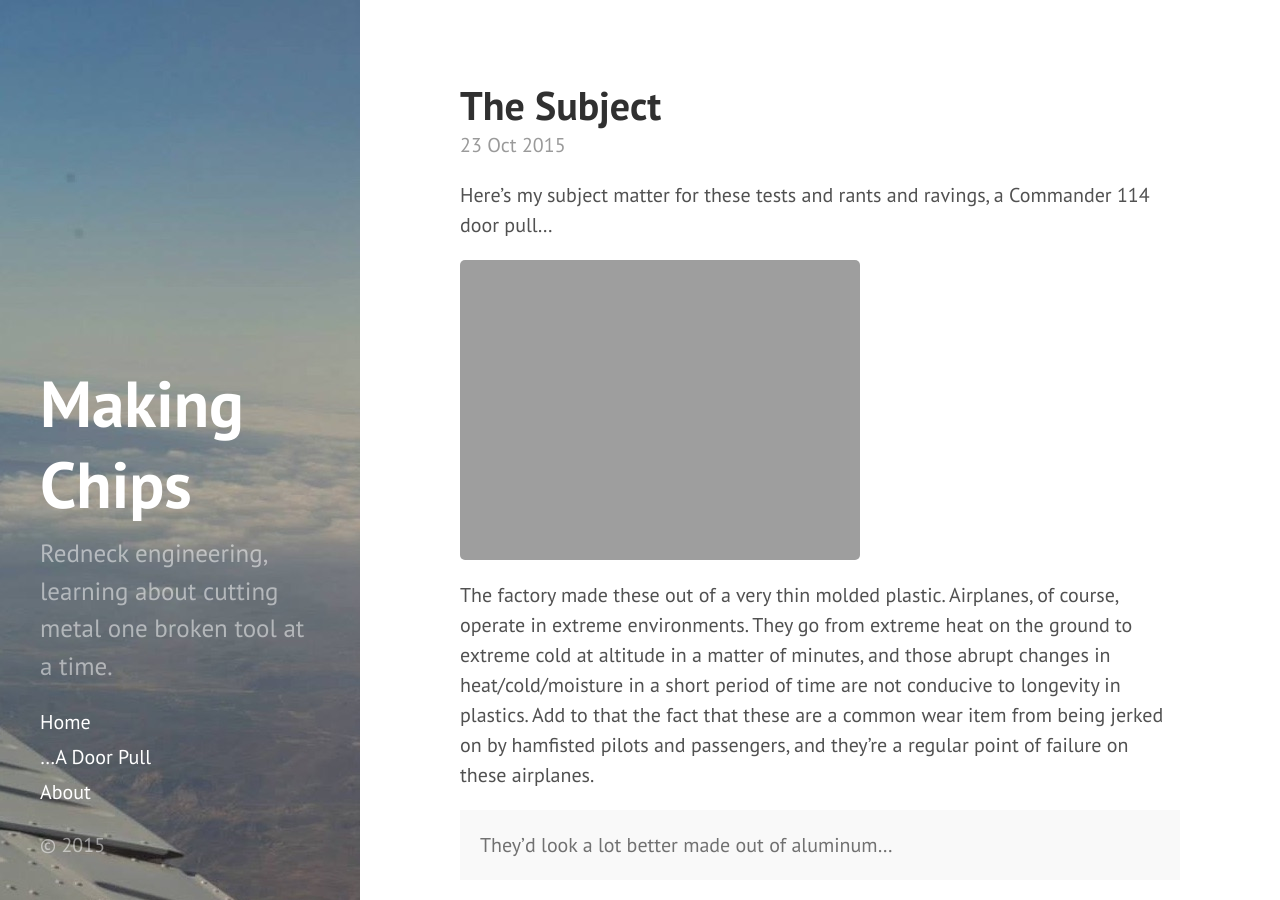
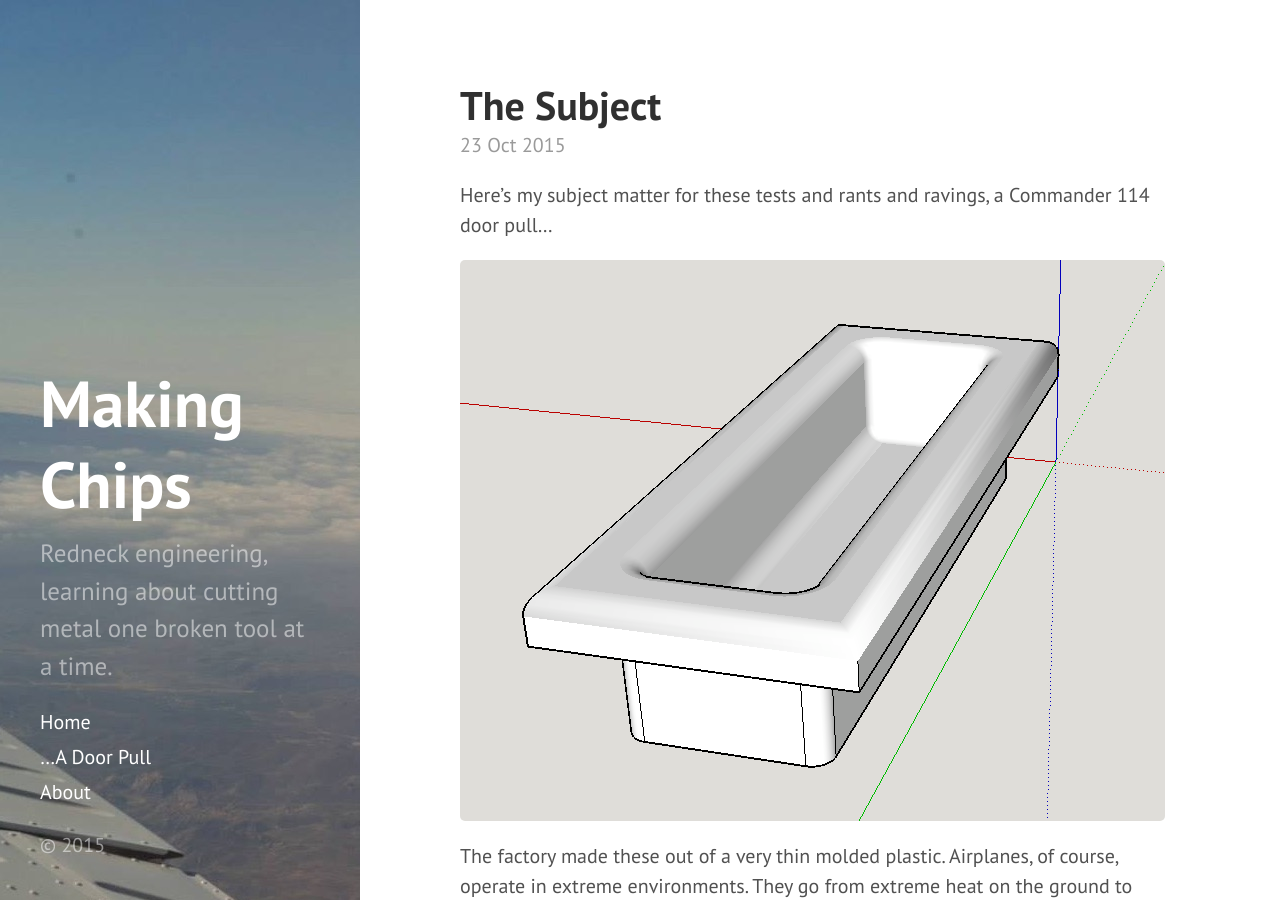
Before and after one commit to makingchips/makingchips.github.io, a Jekyll site: the page built from _posts/2015-10-23-The-Subject.md, in a window 1280 px wide and 900 px high. Built offline with Jekyll 4.4.1, drawn with Linux system fonts in a browser that asks for light colours; Markdown is read by kramdown in place of the engine named in the settings.

Commit message:
Update 2015-10-23-The-Subject.md

```diff
--- a/_posts/2015-10-23-The-Subject.md
+++ b/_posts/2015-10-23-The-Subject.md
@@ -6,7 +6,7 @@ title: The Subject
 Here’s my subject matter for these tests and rants and ravings, a Commander 114 door pull…
 
 
-![Door Pull]({{ site.url }}/public/doorpull.jpg)
+![Door Pull]({{ site.url }}/public/doorpull.png)
 
 
 
```
